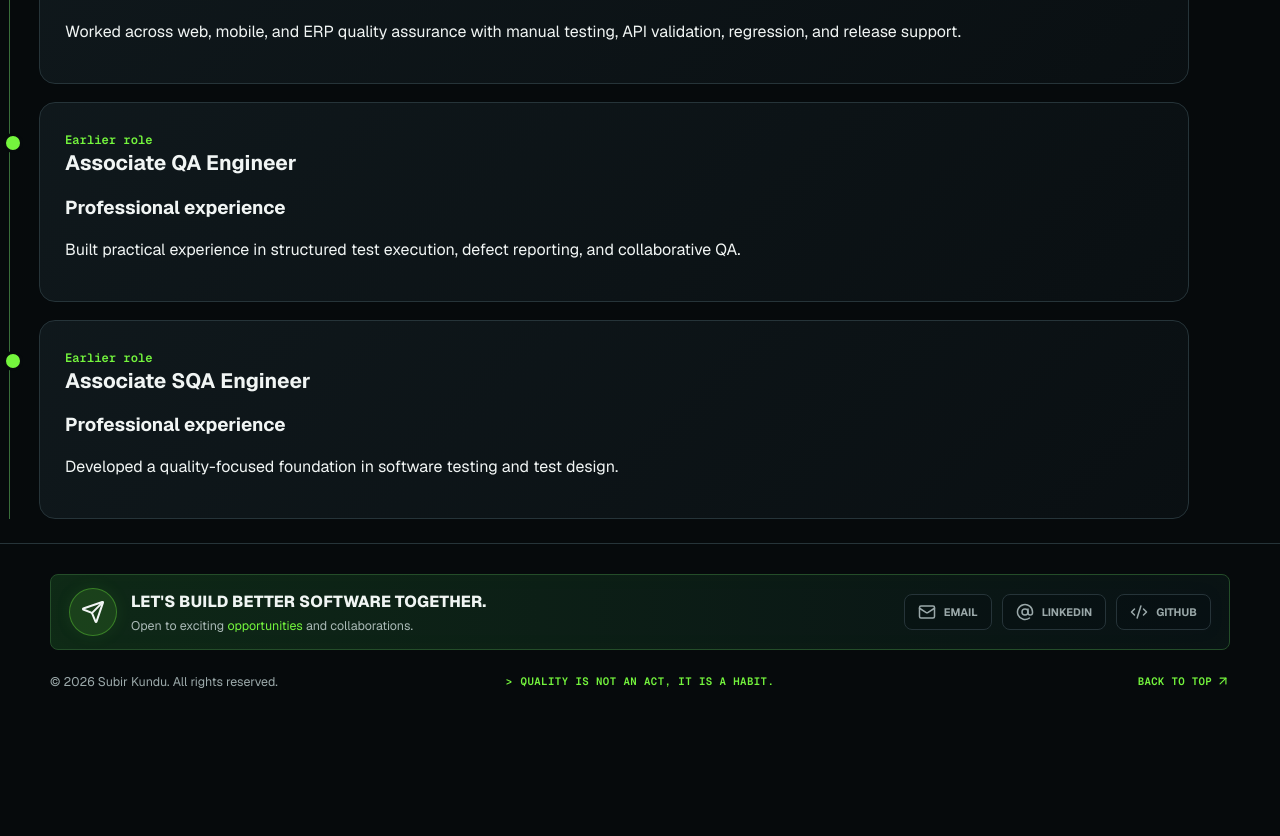
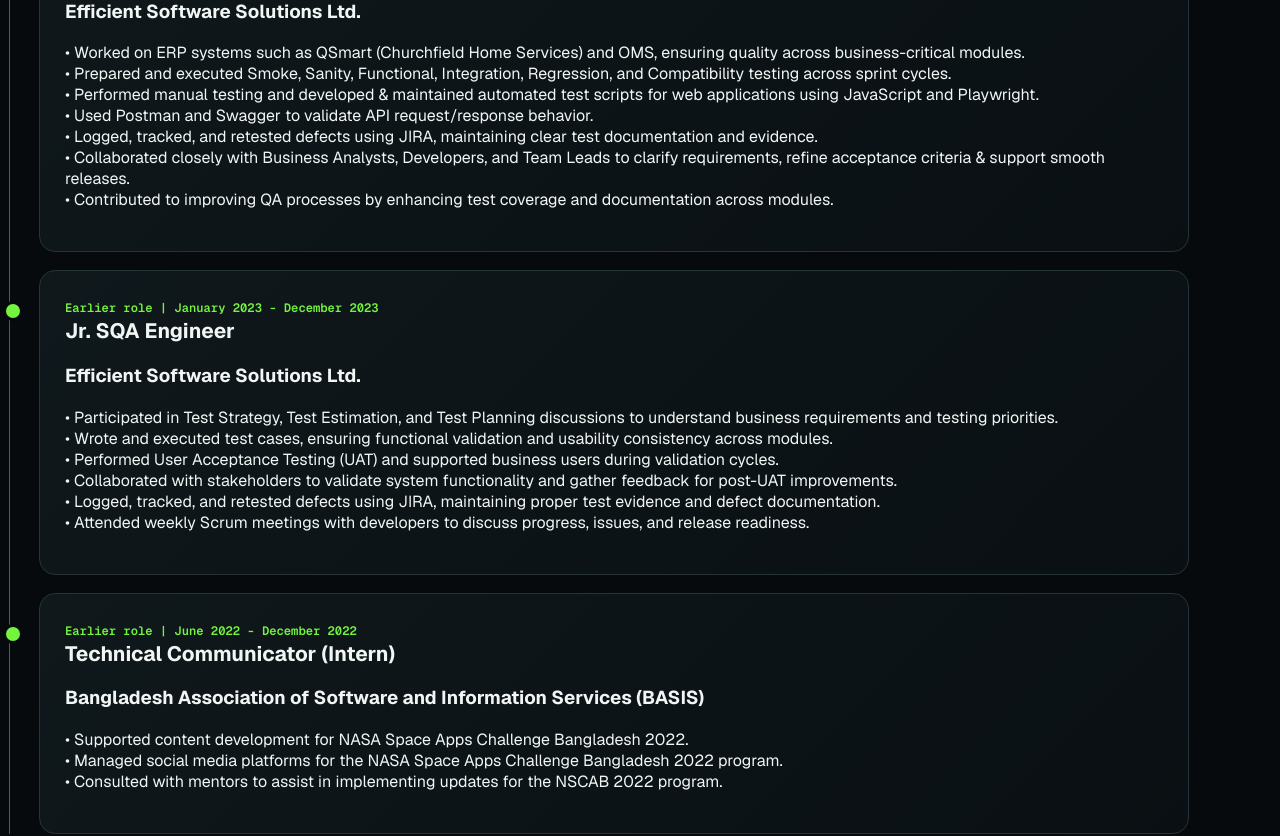
Before and after one commit to subirkundu/subir-kundu-portfolio, a Next.js app: page /journey in a window 1280 px wide. Shown: the part 820-1656 px from the top of the page. Before the commit the page ends 1536 px from the top, so only its background shows below. Built offline with nearby package versions, Linux system fonts and the light colour scheme.

Commit message:
Journey Page Changes

```diff
--- a/src/app/journey/page.tsx
+++ b/src/app/journey/page.tsx
@@ -1,3 +1,40 @@
 import { PageHero } from "@/components/page-hero";
 import { experience } from "@/content/experience";
-export default function Journey() { return <><PageHero eyebrow="Journey" title="Growing with every release." intro="A career path shaped by hands-on testing, continuous learning, and a commitment to quality engineering."/><section className="section"><div className="container timeline">{experience.map(item=><article className={`timeline-item ${item.future ? "future" : ""}`} key={item.role+item.company}><span className="period">{item.period}</span><h2>{item.role}</h2><h3>{item.company}</h3><p>{item.description}</p></article>)}</div></section></>; }
+
+export default function Journey() {
+  return (
+    <>
+      <PageHero
+        eyebrow="Journey"
+        title="Growing with every release."
+        intro="A career path shaped by hands-on testing, continuous learning, and a commitment to quality engineering."
+      />
+
+      <section className="section">
+        <div className="container timeline">
+          {experience.map((item) => (
+            <article
+              className={`timeline-item ${item.future ? "future" : ""}`}
+              key={item.role + item.company}
+            >
+              <span className="period">{item.period}</span>
+
+              <h2>{item.role}</h2>
+
+              <h3>{item.company}</h3>
+
+              <p>
+                {item.description.split("\n").map((line, index) => (
+                  <span key={index}>
+                    {line}
+                    <br />
+                  </span>
+                ))}
+              </p>
+            </article>
+          ))}
+        </div>
+      </section>
+    </>
+  );
+}
--- a/src/content/experience.ts
+++ b/src/content/experience.ts
@@ -1,6 +1,45 @@
 export const experience = [
-  { role: "SQA Engineer", company: "BRAC IT", period: "Joining: September 1, 2026", description: "Confirmed upcoming position. Responsibilities and project details will be added after joining.", future: true },
-  { role: "QA Engineer", company: "Efficient Software Solutions Ltd.", period: "Current / Previous", description: "Worked across web, mobile, and ERP quality assurance with manual testing, API validation, regression, and release support." },
-  { role: "Associate QA Engineer", company: "Professional experience", period: "Earlier role", description: "Built practical experience in structured test execution, defect reporting, and collaborative QA." },
-  { role: "Associate SQA Engineer", company: "Professional experience", period: "Earlier role", description: "Developed a quality-focused foundation in software testing and test design." },
+  {
+    role: "SQA Engineer",
+    company: "BRAC IT",
+    period: "Present Role | September 2026 - Current",
+    description: `• Confirmed upcoming position. Responsibilities and project details will be added after joining.
+• Test Text will add later.`,
+    future: true,
+  },
+
+  {
+    role: "SQA Engineer",
+    company: "Efficient Software Solutions Ltd.",
+    period: "Earlier role | January 2024 - August 2026",
+    description: `• Worked on ERP systems such as QSmart (Churchfield Home Services) and OMS, ensuring quality across business-critical modules.
+• Prepared and executed Smoke, Sanity, Functional, Integration, Regression, and Compatibility testing across sprint cycles.
+• Performed manual testing and developed & maintained automated test scripts for web applications using JavaScript and Playwright.
+• Used Postman and Swagger to validate API request/response behavior.
+• Logged, tracked, and retested defects using JIRA, maintaining clear test documentation and evidence.
+• Collaborated closely with Business Analysts, Developers, and Team Leads to clarify requirements, refine acceptance criteria & support smooth releases.
+• Contributed to improving QA processes by enhancing test coverage and documentation across modules.`,
+  },
+
+  {
+    role: "Jr. SQA Engineer",
+    company: "Efficient Software Solutions Ltd.",
+    period: "Earlier role | January 2023 - December 2023",
+    description: `• Participated in Test Strategy, Test Estimation, and Test Planning discussions to understand business requirements and testing priorities.
+• Wrote and executed test cases, ensuring functional validation and usability consistency across modules.
+• Performed User Acceptance Testing (UAT) and supported business users during validation cycles.
+• Collaborated with stakeholders to validate system functionality and gather feedback for post-UAT improvements.
+• Logged, tracked, and retested defects using JIRA, maintaining proper test evidence and defect documentation.
+• Attended weekly Scrum meetings with developers to discuss progress, issues, and release readiness.`,
+  },
+
+  {
+    role: "Technical Communicator (Intern)",
+    company:
+      "Bangladesh Association of Software and Information Services (BASIS)",
+    period: "Earlier role | June 2022 - December 2022",
+    description: `• Supported content development for NASA Space Apps Challenge Bangladesh 2022.
+• Managed social media platforms for the NASA Space Apps Challenge Bangladesh 2022 program.
+• Consulted with mentors to assist in implementing updates for the NSCAB 2022 program.`,
+  },
 ];
```
